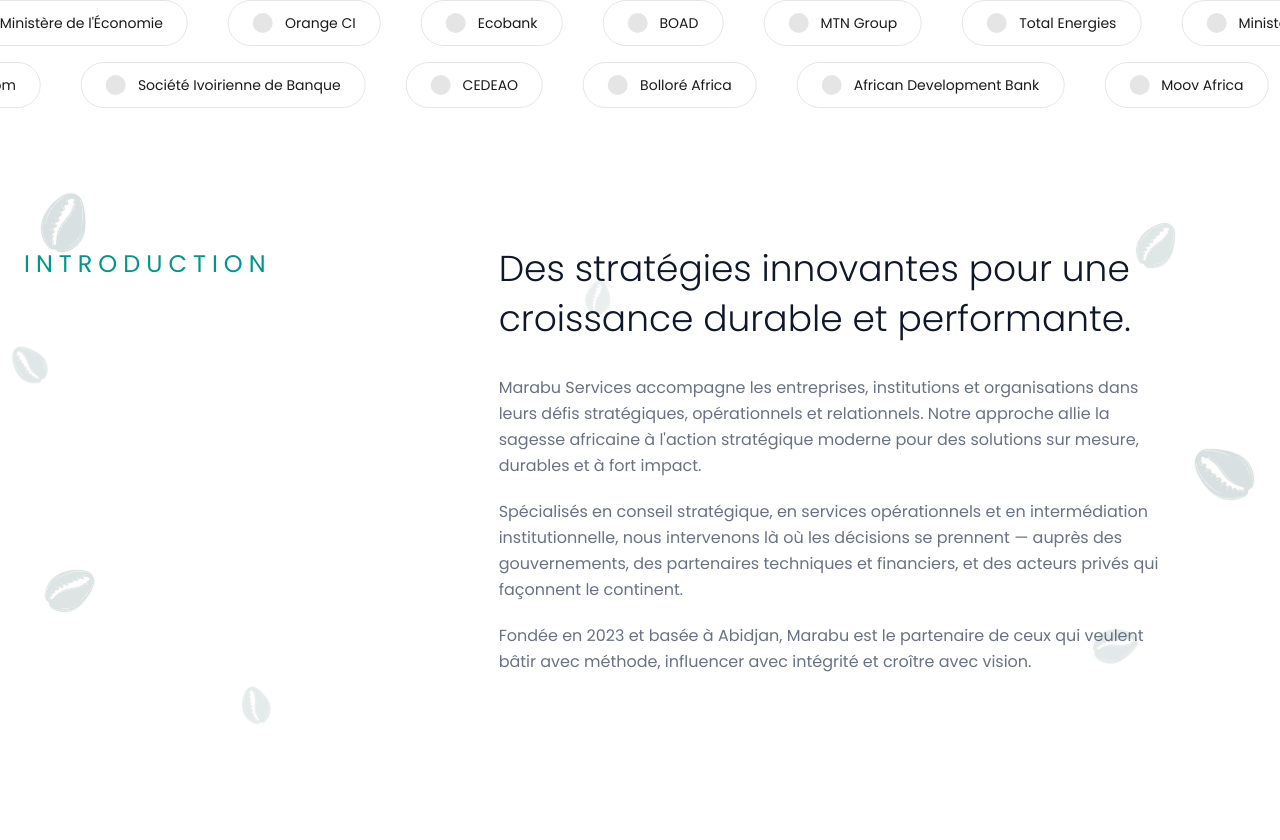
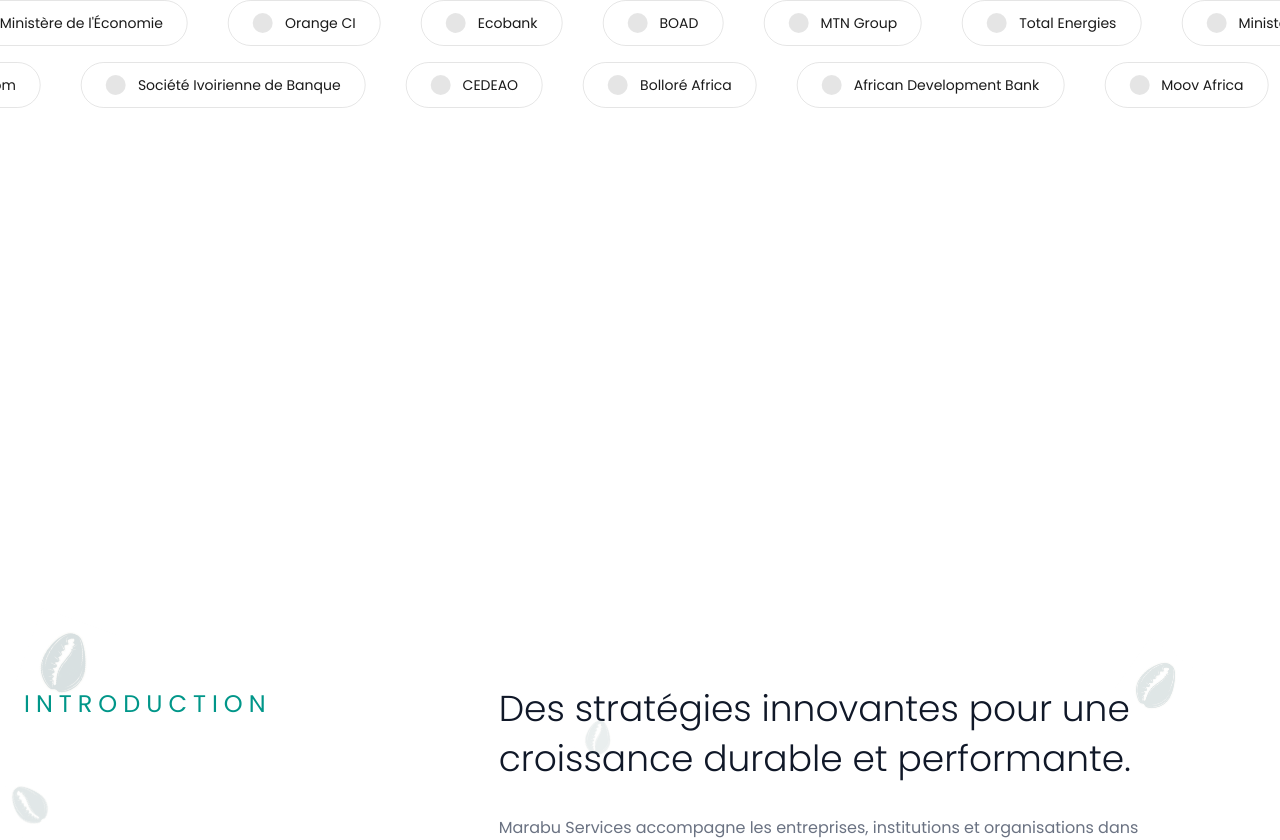
Before and after one commit to issouf7507-dev/marabu-site-v2, a React (Vite) app: page / in a window 1280 px wide. Shown: the part 3326-4166 px from the top of the page. Built offline with nearby package versions, Linux system fonts and the light colour scheme.

Commit message:
rajout des animation avec coris

```diff
--- a/src/App.tsx
+++ b/src/App.tsx
@@ -14,6 +14,7 @@
 import Testimonials from "./components/Testimonials";
 
 import Footer from "./components/Footer";
+import CaurisTransition from "./components/CaurisTransition";
 
 export default function App() {
   const [loaded, setLoaded] = useState(false);
@@ -37,9 +38,12 @@
             <main>
               <Hero />
               <LogoMarquee />
+              <CaurisTransition />
               <Intro />
+              <CaurisTransition />
               <Services />
               <CaseStudies />
+              <CaurisTransition />
               <Manifesto />
               <BlogPreview />
               <Testimonials />
--- /dev/null
+++ b/src/components/CaurisTransition.tsx
@@ -0,0 +1,103 @@
+import { useRef } from "react";
+import { motion, useScroll, useTransform, type MotionValue } from "framer-motion";
+import cauriVert from "../assets/Cauris VertPlan de travail 1.svg";
+import cauriLight from "../assets/Cauris LightPlan de travail 1.svg";
+
+interface CfgType {
+  src: string;
+  left: number;
+  size: number;
+  startY: number;
+  endY: number;
+  startRotate: number;
+  endRotate: number;
+  peakOpacity: number;
+  range: [number, number];
+}
+
+const CAURIS: CfgType[] = [
+  { src: cauriVert,  left: 5,  size: 80,  startY: -280, endY: 400, startRotate: -30,  endRotate: 130,  peakOpacity: 0.85, range: [0,    0.85] },
+  { src: cauriVert,  left: 18, size: 58,  startY: -220, endY: 340, startRotate: 55,   endRotate: -85,  peakOpacity: 0.72, range: [0.06, 0.9 ] },
+  { src: cauriVert,  left: 33, size: 100, startY: -340, endY: 490, startRotate: 12,   endRotate: -195, peakOpacity: 0.90, range: [0,    0.82] },
+  { src: cauriLight, left: 50, size: 68,  startY: -250, endY: 430, startRotate: -62,  endRotate: 108,  peakOpacity: 0.88, range: [0.08, 0.93] },
+  { src: cauriVert,  left: 64, size: 88,  startY: -300, endY: 460, startRotate: 28,   endRotate: -155, peakOpacity: 0.85, range: [0.03, 0.88] },
+  { src: cauriLight, left: 79, size: 62,  startY: -200, endY: 370, startRotate: -48,  endRotate: 92,   peakOpacity: 0.88, range: [0.13, 0.96] },
+  { src: cauriVert,  left: 91, size: 52,  startY: -180, endY: 320, startRotate: 72,   endRotate: -52,  peakOpacity: 0.78, range: [0.1,  0.88] },
+];
+
+function FallingCauri({
+  cfg,
+  progress,
+}: {
+  cfg: CfgType;
+  progress: MotionValue<number>;
+}) {
+  const mid = (cfg.range[0] + cfg.range[1]) / 2;
+  const fadeIn  = Math.min(cfg.range[0] + 0.13, mid);
+  const fadeOut = Math.max(cfg.range[1] - 0.13, mid);
+
+  const y       = useTransform(progress, cfg.range, [cfg.startY, cfg.endY]);
+  const rotate  = useTransform(progress, cfg.range, [cfg.startRotate, cfg.endRotate]);
+  const opacity = useTransform(
+    progress,
+    [cfg.range[0], fadeIn, fadeOut, cfg.range[1]],
+    [0, cfg.peakOpacity, cfg.peakOpacity, 0],
+  );
+
+  return (
+    <div
+      style={{
+        position: "absolute",
+        left: `${cfg.left}%`,
+        top: "50%",
+        width: 0,
+        height: 0,
+        pointerEvents: "none",
+      }}
+    >
+      <motion.img
+        src={cfg.src}
+        alt=""
+        aria-hidden="true"
+        style={{
+          position: "absolute",
+          width: cfg.size,
+          height: cfg.size,
+          maxWidth: "none",
+          translateX: "-50%",
+          translateY: "-50%",
+          y,
+          rotate,
+          opacity,
+          objectFit: "contain",
+          userSelect: "none",
+        }}
+      />
+    </div>
+  );
+}
+
+export default function CaurisTransition() {
+  const ref = useRef<HTMLDivElement>(null);
+  const { scrollYProgress } = useScroll({
+    target: ref,
+    offset: ["start end", "end start"],
+  });
+
+  return (
+    <div
+      ref={ref}
+      style={{
+        position: "relative",
+        height: "55vh",
+        overflow: "visible",
+        zIndex: 10,
+        pointerEvents: "none",
+      }}
+    >
+      {CAURIS.map((cfg, i) => (
+        <FallingCauri key={i} cfg={cfg} progress={scrollYProgress} />
+      ))}
+    </div>
+  );
+}
```
Also changed, not shown: src/assets/Cauris LightPlan de travail 1.svg (added), src/assets/Cauris VertPlan de travail 1.svg (added).
